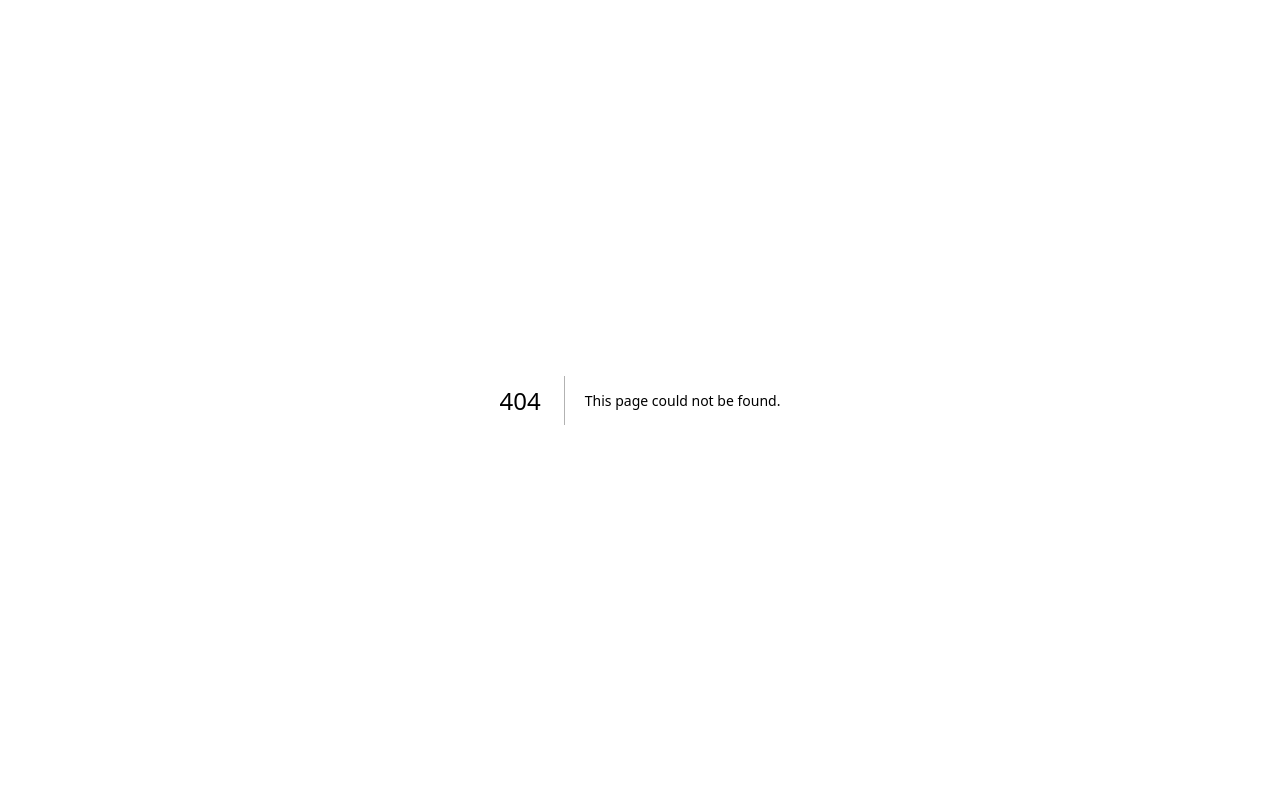
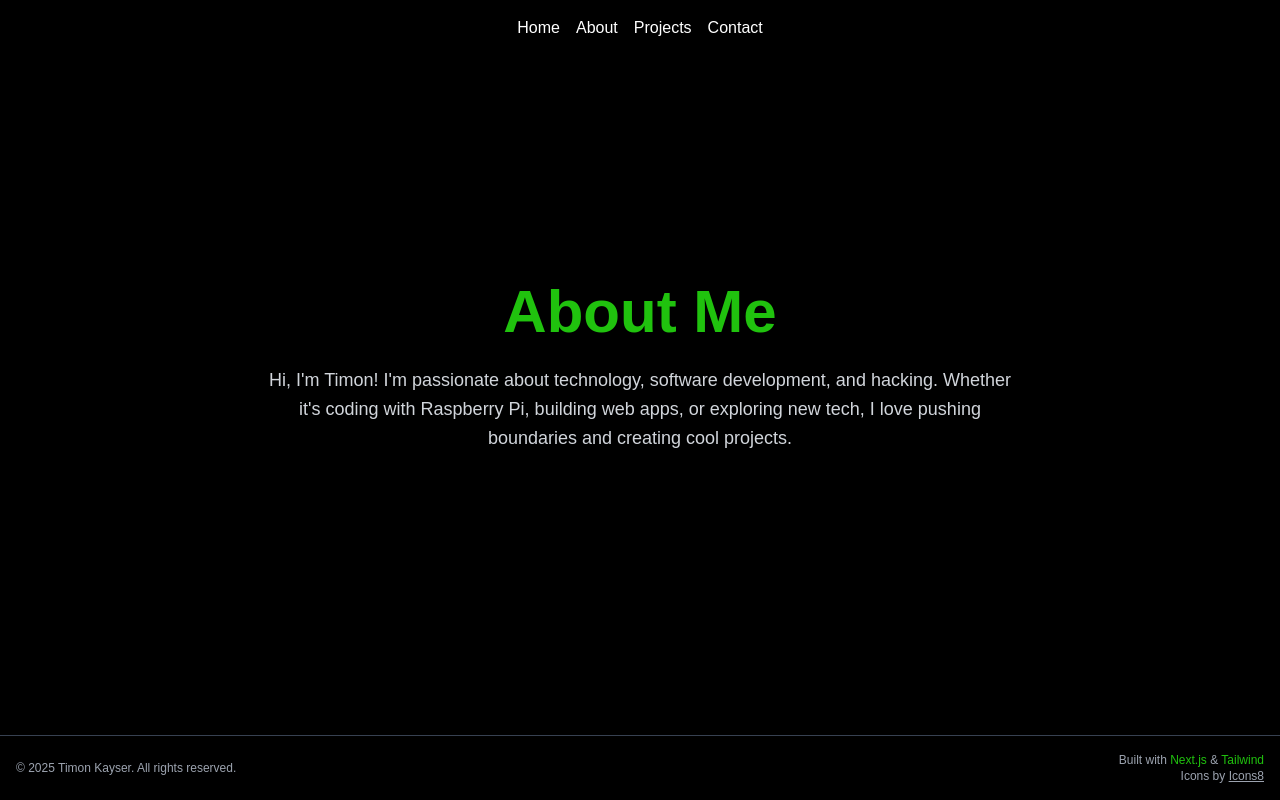
Before and after one commit to txmxn/my-portfolio, a Next.js app: page /about in a window 1280 px wide. Before the commit this address had no page. Built offline with nearby package versions, Linux system fonts and the light colour scheme.

Commit message:
added basic about page and updated header logic

```diff
--- /dev/null
+++ b/app/about/page.js
@@ -0,0 +1,22 @@
+"use client";
+import Header from "../components/Header";
+import Footer from "../components/Footer";
+
+export default function AboutPage() {
+  return (
+    <div className="bg-black text-white min-h-screen flex flex-col">
+      <Header /> {/* Wiederverwendeter Header */}
+
+      <main className="flex-grow p-8 flex flex-col items-center justify-center">
+        <h1 className="text-6xl font-bold text-mainAkzent mb-6">About Me</h1>
+        <p className="max-w-3xl text-center text-gray-300 text-lg leading-relaxed">
+          Hi, I'm Timon! I'm passionate about technology, software development, and hacking.
+          Whether it's coding with Raspberry Pi, building web apps, or exploring new tech,
+          I love pushing boundaries and creating cool projects.
+        </p>
+      </main>
+
+      <Footer /> {/* Wiederverwendeter Footer */}
+    </div>
+  );
+}
--- a/app/components/Contact.js
+++ b/app/components/Contact.js
@@ -94,7 +94,7 @@ export default function Contact() {
                     </div>
 
                     <button type="submit" className="bg-mainAkzent text-white py-2 px-4 rounded hover:opacity-80 transition-opacity">
-                        {status === "sending" ? "Sending..." : "Send Message"}
+                        {status === "sending" ? "Sending..." : "Work with me"}
                     </button>
 
                     {status === "success" && <p className="text-green-500 mt-2">Thanks for your message!</p>}
--- a/app/components/Header.js
+++ b/app/components/Header.js
@@ -1,28 +1,49 @@
+"use client";
+
+import Link from "next/link";
+import { usePathname, useRouter } from "next/navigation";
+import { useEffect, useState } from "react";
 // components/Header.js
 export default function Header() {
-    return (
+  const router = useRouter();
+  const pathname = usePathname();
+  const [scrollTarget, setScrollTarget] = useState(null);
+
+  useEffect(() => {
+    if (scrollTarget && pathname === "/") {
+      const element = document.getElementById(scrollTarget);
+      if (element) {
+        setTimeout(() => {
+          element.scrollIntoView({ behavior: "smooth" });
+          setScrollTarget(null); // Reset nach dem Scroll
+        }, 50); // Leichte Verzögerung für sauberen Scroll
+      }
+    }
+  }, [pathname, scrollTarget]);
+
+  const handleNavigation = (id) => {
+    if (pathname === "/") {
+      document.getElementById(id)?.scrollIntoView({ behavior: "smooth" });
+    } else {
+      setScrollTarget(id);
+      router.push("/"); // Navigiert zur Startseite
+    }
+  };
+  return (
       <header className="w-full p-4 bg-black text-white flex justify-center items-center fixed top-0 left-0 right-0 z-50 rounded-b-md">
         <nav>
           <ul className="flex gap-4">
             <li>
-              <a href="#home" className="hover:text-mainAkzent">
-                Home
-              </a>
+            <button onClick={() => handleNavigation("home")} className="hover:text-mainAkzent">Home</button>
             </li>
             <li>
-              <a href="#about" className="hover:text-mainAkzent">
-                About
-              </a>
+              <Link href="/about" className="hover:text-mainAkzent">About</Link>
             </li>
             <li>
-              <a href="#projects" className="hover:text-mainAkzent">
-                Projects
-              </a>
+              <button onClick={() => handleNavigation("projects")} className="hover:text-mainAkzent">Projects</button>
             </li>
             <li>
-              <a href="#contact" className="hover:text-mainAkzent">
-                Contact
-              </a>
+              <button onClick={() => handleNavigation("contact")} className="hover:text-mainAkzent">Contact</button>
             </li>
           </ul>
         </nav>
--- a/app/components/HeroSection.js
+++ b/app/components/HeroSection.js
@@ -28,7 +28,7 @@ export default function HeroSection() {
           <div className="px-14 md:w-1/2 flex flex-col md:ml-4 md:mb-28">
             <h1 className="text-7xl font-bold mb-2">Hi, I am <span className="text-mainAkzent text-glow">Timon</span></h1>
             <p className="mb-6">
-              Welcome to my digital playground, where I show my projects
+              Developer & Cyber-Security Student 🚀
             </p>
             <div className="flex gap-4">
               <a
```
